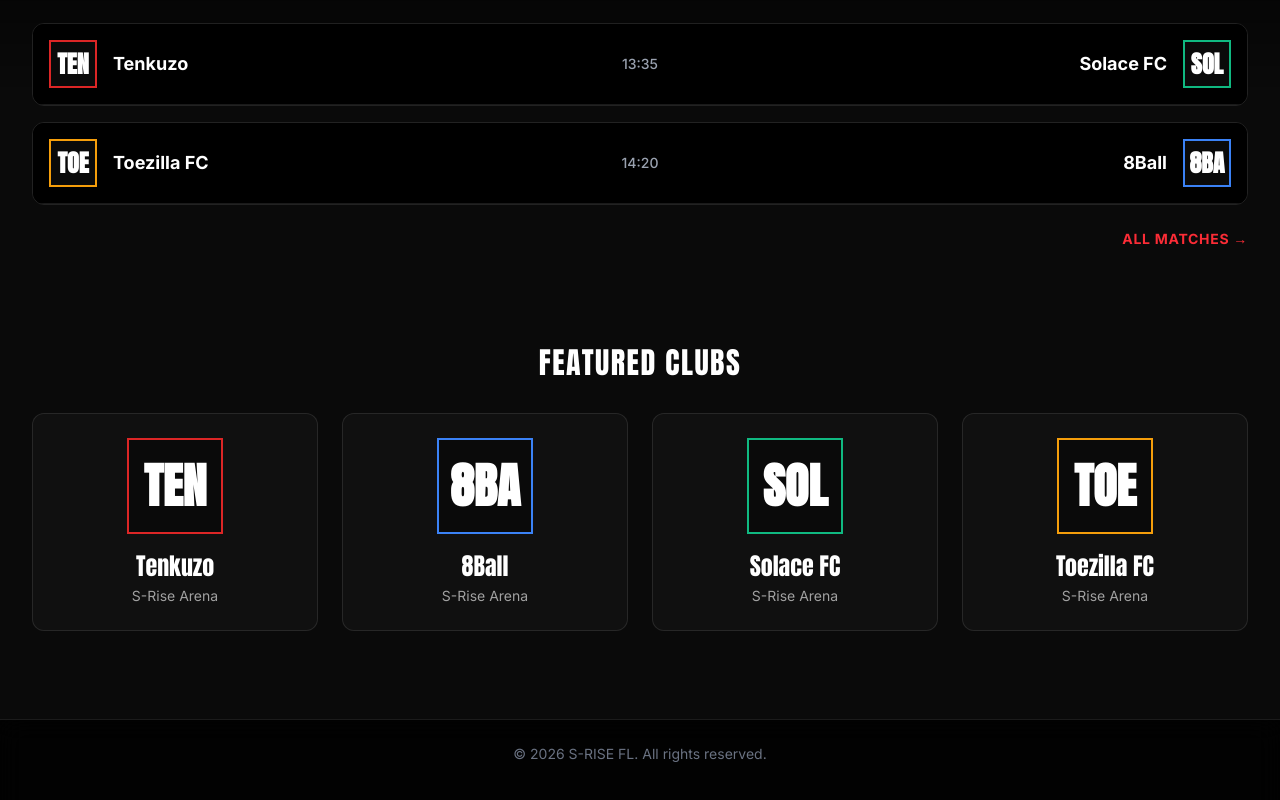
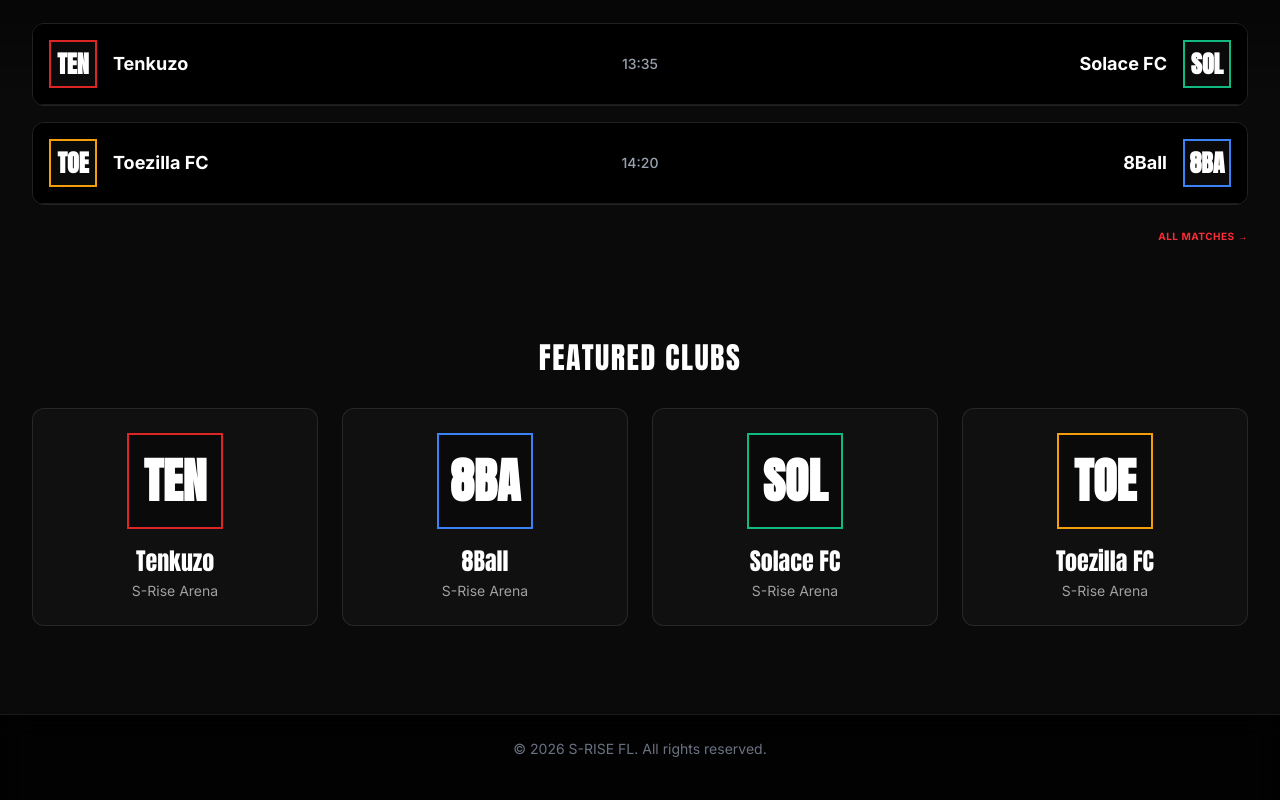
Before and after one commit to shezan2/s-rise-fl, a Next.js app: page / in a window 1280 px wide. Shown: the part 901-1701 px from the top of the page. Built offline with nearby package versions, Linux system fonts and the light colour scheme.

Commit message:
Shrink All Matches link on home page

```diff
--- a/src/app/page.tsx
+++ b/src/app/page.tsx
@@ -96,7 +96,7 @@
                 </motion.div>
               ))}
             </div>
-            <Link href="/matches" className="self-end mt-6 text-xs md:text-sm text-red-500 hover:text-red-400 font-bold uppercase tracking-wider">
+            <Link href="/matches" className="self-end mt-6 text-[9px] md:text-[10px] text-red-500 hover:text-red-400 font-bold uppercase tracking-wider">
               All Matches →
             </Link>
           </section>
```
